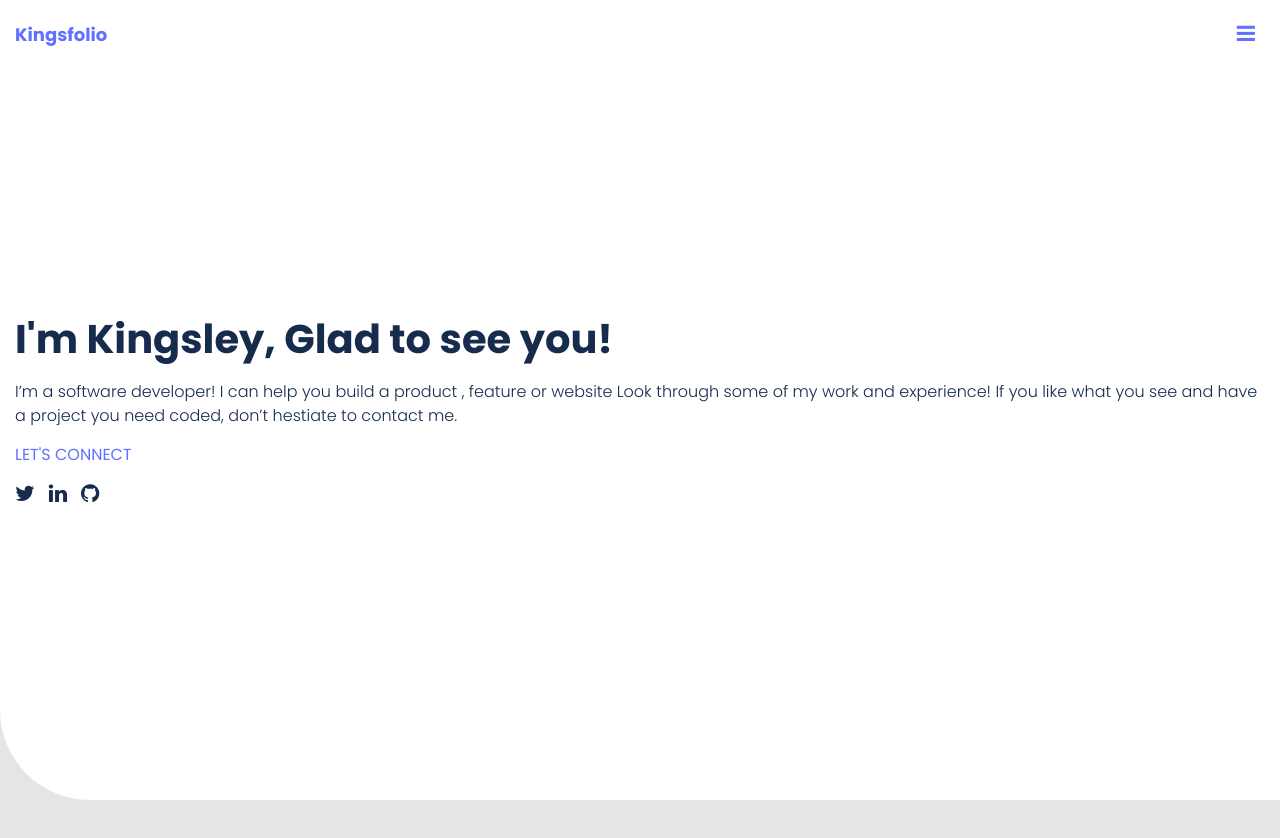
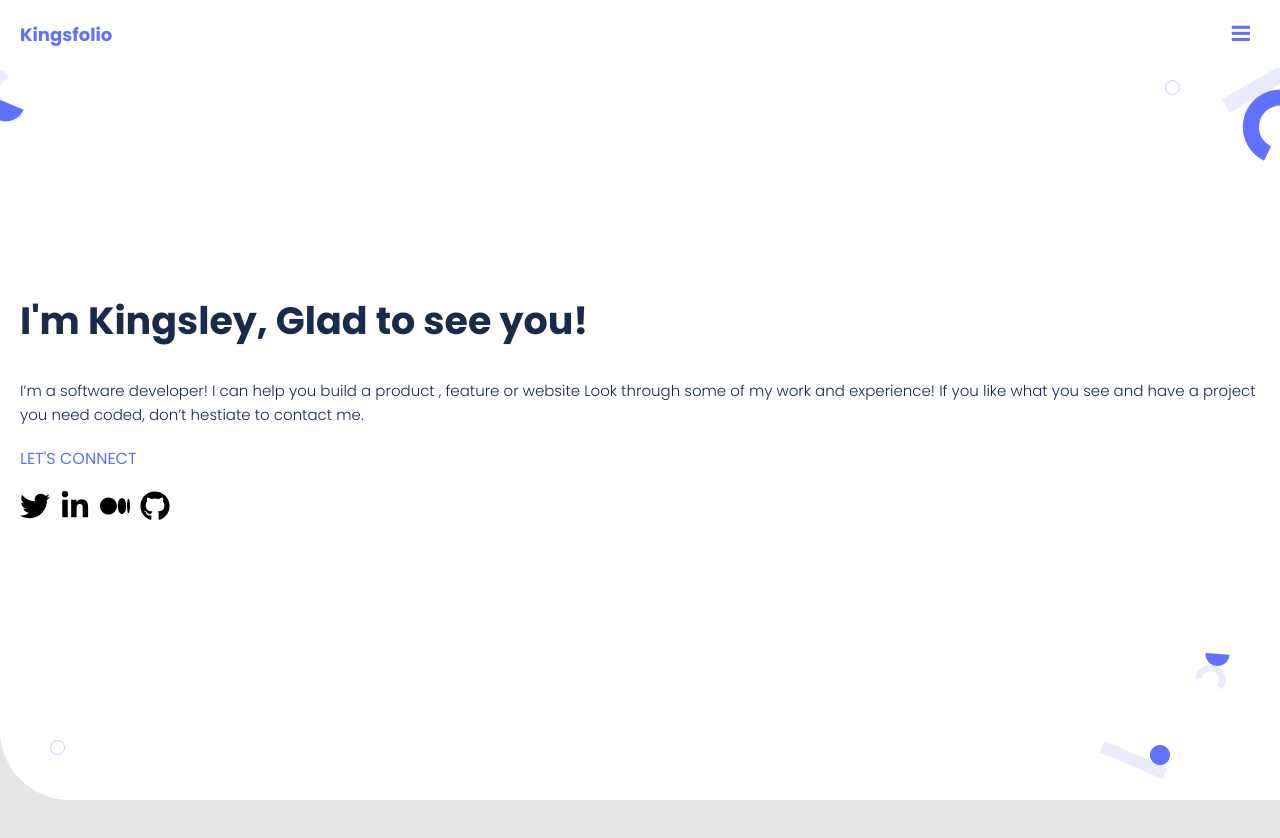
Before and after one commit to kingsleyocran/mc_portfolio, a website: page index.html in a window 1280 px wide. Drawn offline with Linux system fonts and the light colour scheme.

Commit message:
- Add illustrtion svg to index.html  - changed div to appropraite h1 and p in html

```diff
--- a/css/style.css
+++ b/css/style.css
@@ -1,4 +1,3 @@
-
 /* general */
 body {
   min-width: 1366;
@@ -10,52 +9,54 @@ a {
   text-decoration: none;
 }
 
-h1 {
-  font-family: 'Poppins', sans-serif;
-  font-size: 40px;
-  line-height: 52px;
-  font-weight: 700;
-  color: #172b4d;
+h2 {
+  padding: 0;
+  margin: 0;
+}
+
+p {
+  padding: 0;
+  margin: 0;
 }
 
 /* typography */
 .primary-font-family {
-  font-family: 'Poppins', sans-serif;
+  font-family: "Poppins", sans-serif;
 }
 
 .logo-font {
-  font-family: 'Poppins', sans-serif;
+  font-family: "Poppins", sans-serif;
   font-size: 18px;
   font-weight: 700;
   color: #6070ff;
 }
 
 .banner-header {
-  font-family: 'Poppins', sans-serif;
-  font-size: 40px;
+  font-family: "Poppins", sans-serif;
+  font-size: 38px;
   line-height: 52px;
   font-weight: 700;
   color: #172b4d;
 }
 
 .body-text-1 {
-  font-family: 'Poppins', sans-serif;
-  font-size: 15px;
+  font-family: "Poppins", sans-serif;
+  font-size: 16px;
   line-height: 52px;
   font-weight: 300;
   color: #172b4d;
 }
 
 .body-text-2 {
-  font-family: 'Poppins', sans-serif;
-  font-size: 16px;
+  font-family: "Poppins", sans-serif;
+  font-size: 15px;
   line-height: 24px;
   font-weight: 300;
   color: #172b4d;
 }
 
 .head-text-1 {
-  font-family: 'Poppins', sans-serif;
+  font-family: "Poppins", sans-serif;
   font-size: 16px;
   line-height: 24px;
   font-weight: 400;
@@ -79,12 +80,13 @@ h1 {
 .nav-bar {
   position: fixed;
   top: 0;
+  z-index: 100;
   background-color: white;
-  width: calc(100% - 30px);
+  width: calc(100% - 40px);
   display: flex;
   padding-top: 0;
-  padding-left: 15px;
-  padding-right: 15px;
+  padding-left: 20px;
+  padding-right: 20px;
 }
 
 .nav-bar ul {
@@ -112,22 +114,12 @@ h1 {
 
 /* banner */
 .banner {
-  width: calc(100% - 30px);
-  padding-top: 0;
-  padding-left: 15px;
-  padding-right: 15px;
   display: flex;
   flex-direction: column;
   justify-content: center;
   background-color: white;
   min-height: 100vh;
-  border-radius: 0 0 0 90px;
-}
-
-.banner-social-icon {
-  color: #172b4d;
-  padding: 4px 10px 0 0;
-  flex: 1;
+  border-radius: 0 0 0 70px;
 }
 
 .banner-social-icon:hover {
@@ -137,7 +129,87 @@ h1 {
 }
 
 .banner-content {
-  margin-top: 15px;
+  margin-top: 20px;
+}
+
+.banner-stack {
+  position: absolute;
+  width: calc(100% - 40px);
+  padding-top: 0;
+  padding-left: 20px;
+  padding-right: 20px;
+}
+
+.banner-background {
+  position: absolute;
+  height: 100vh;
+  width: 100%;
+}
+
+.banner-social-icon {
+  color: #172b4d;
+  padding: 0 10px 0 0;
+
+}
+
+.banner-socials {
+  display: flex;
+  padding: 10px 0 0 0;
+  margin: 0;
+}
+
+.banner-socials li {
+  list-style-type: none;
+  display:inline;
+}
+
+.vector1 {
+  position: absolute;
+  bottom: 20px;
+  right: 110px;
+}
+
+.vector2 {
+  position: absolute;
+  bottom: 100px;
+  right: 50px;
+}
+
+.vector3 {
+  position: absolute;
+  left: 0;
+  top: 70px;
+}
+
+.vector4 {
+  position: absolute;
+  top: 0;
+}
+
+.vector5 {
+  position: absolute;
+  height: 100px;
+  top: 65px;
+  right: 0;
+}
+
+.ellipse1 {
+  position: absolute;
+  bottom: 45px;
+  left: 50px;
+}
+
+.ellipse2 {
+  position: absolute;
+  top: 80px;
+  right: 100px;
+}
+
+.socials-icons {
+  height: 30px;
+  width: 30px;
+  color: blue;
+  margin-right: 10px;
 }
 
 /* body */
--- a/index.html
+++ b/index.html
@@ -1,19 +1,22 @@
 <!DOCTYPE html>
 <html lang="en">
   <head>
-    <meta charset="UTF-8">
-    <meta http-equiv="X-UA-Compatible" content="IE=edge">
-    <meta name="viewport" content="width=device-width, initial-scale=1.0">
+    <meta charset="UTF-8" />
+    <meta http-equiv="X-UA-Compatible" content="IE=edge" />
+    <meta name="viewport" content="width=device-width, initial-scale=1.0" />
     <meta name="theme-color" content="#6070FF" />
-    <link rel="stylesheet" href="css/build/style.css">
+    <link rel="stylesheet" href="css/build/style.css" />
 
-    <link rel="preconnect" href="https://fonts.googleapis.com">
-    <link rel="preconnect" href="https://fonts.gstatic.com" crossorigin>
-    <link href="https://fonts.googleapis.com/css2?family=Poppins:ital,wght@0,300;0,400;0,500;0,600;0,700;1,300;1,400;1,500;1,600&display=swap" rel="stylesheet">
-    <link rel="stylesheet" href="https://cdnjs.cloudflare.com/ajax/libs/font-awesome/4.7.0/css/font-awesome.min.css">
-
-
-
+    <link rel="preconnect" href="https://fonts.googleapis.com" />
+    <link rel="preconnect" href="https://fonts.gstatic.com" crossorigin />
+    <link
+      href="https://fonts.googleapis.com/css2?family=Poppins:ital,wght@0,300;0,400;0,500;0,600;0,700;1,300;1,400;1,500;1,600&display=swap"
+      rel="stylesheet"
+    />
+    <link
+      rel="stylesheet"
+      href="https://cdnjs.cloudflare.com/ajax/libs/font-awesome/4.7.0/css/font-awesome.min.css"
+    />
 
     <title>Kingsley's Portfolio</title>
   </head>
@@ -30,34 +33,99 @@
           </li>
         </ul>
       </nav>
+    </header>
 
-        <div class="banner">
-            <div class="banner-header banner-content">
+    <section class="banner">
+      <div class="banner-background">
+        <img
+          class="illus-svg vector1"
+          src="assets/illustrations/vector-1.svg"
+          alt="###"
+        />
+        <img
+          class="illus-svg vector2"
+          src="assets/illustrations/vector-2.svg"
+          alt="###"
+        />
+        <img
+          class="illus-svg ellipse1"
+          src="assets/illustrations/Ellipse-15.svg"
+          alt="###"
+        />
+        <img
+          class="illus-svg vector3"
+          src="assets/illustrations/vector-3.svg"
+          alt="###"
+        />
+        <img
+          class="illus-svg vector5"
+          src="assets/illustrations/vector-5.svg"
+          alt="###"
+        />
+        <img
+          class="illus-svg vector4"
+          src="assets/illustrations/vector-4.svg"
+          alt="###"
+        />
+        <img
+          class="illus-svg ellipse2"
+          src="assets/illustrations/Ellipse-15.svg"
+          alt="###"
+        />
+      </div>
+      <div class="banner-stack">
+        <h1 class="banner-header banner-content">
           I'm Kingsley, Glad to see you!
-            </div>
+        </h1>
 
-            <div class="body-text-2 banner-content">
-                I’m a software developer! I can help you build a product ,
-                feature or website Look through some of my work and experience!
-                If you like what you see and have a project you need coded, don’t hestiate to contact me.
-            </div>
+        <p class="body-text-2 banner-content">
+          I’m a software developer! I can help you build a product , feature or
+          website Look through some of my work and experience! If you like what
+          you see and have a project you need coded, don’t hestiate to contact
+          me.
+        </p>
 
-            <div class="head-text-1 banner-content">
-                LET'S CONNECT
-            </div>
+        <p class="head-text-1 banner-content">LET'S CONNECT</p>
 
-            <div class="header-socials banner-content">
-                <a href="#"><i class="fa fa-lg fa-twitter banner-social-icon"></i></a>
-                <a href="#"><i class="fa fa-lg fa-linkedin banner-social-icon"></i></a>
-                <a href="#"><i class="fa fa-lg fa-github banner-social-icon"></i></a>
+        <div class="banner-content banner-socials">
+          <ul class="banner-socials">
+            <li>
+              <a href="#"
+                ><img
+                  class="socials-icons"
+                  src="assets/icons/twitter.svg"
+                  alt="Twitter"
+              /></a>
+            </li>
+            <li>
+                <a href="#"
+                  ><img
+                    class="socials-icons"
+                    src="assets/icons/linkedin-in.svg"
+                    alt="Linkedin"
+                /></a>
+              </li>
+
+              <li>
+                <a href="#"
+                  ><img
+                    class="socials-icons"
+                    src="assets/icons/medium.svg"
+                    alt="Linkedin"
+                /></a>
+              </li>
+              <li>
+                <a href="#"
+                  ><img
+                    class="socials-icons primary-color-fill"
+                    src="assets/icons/github.svg"
+                    alt="Github"
+                /></a>
+              </li>
+          </ul>
         </div>
       </div>
-        <div class="content-1">
-
-        </div>
-
-    </header>
+    </section>
+    <div class="content-1"></div>
   </body>
-
-
 </html>
```
Also changed, not shown: assets/icons/bars.svg (added), assets/icons/discord.svg (added), assets/icons/github.svg (added), assets/icons/linkedin-in.svg (added), assets/icons/linkedin.svg (added), assets/icons/medium.svg (added), assets/icons/twitter.svg (added), assets/illustrations/Ellipse-15.svg (added), assets/illustrations/vector-1.svg (added), assets/illustrations/vector-2.svg (added), assets/illustrations/vector-3.svg (added), assets/illustrations/vector-4.svg (added), assets/illustrations/vector-5.svg (added), css/build/style.css, 3 other files. Lines whose indentation alone changed are shown as unchanged.
